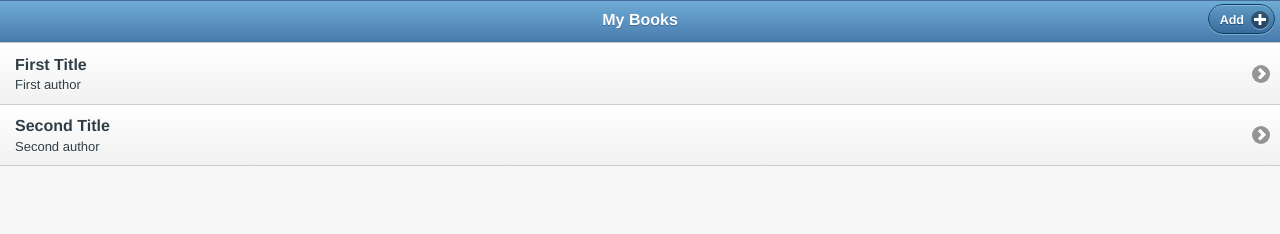
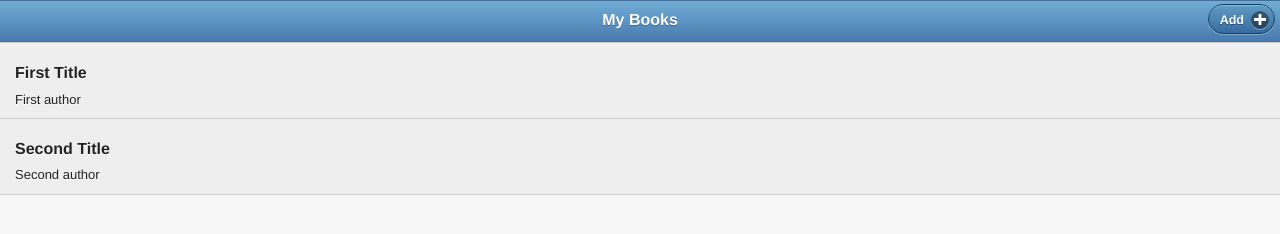
Before and after one commit to gdumitrescu/classapp, a plain HTML site: page lesson2/index.html in a window 1280 px wide. Drawn offline with Linux system fonts and the light colour scheme.

Commit message:
Update lesson 2

```diff
--- a/lesson2/index.html
+++ b/lesson2/index.html
@@ -20,8 +20,13 @@
 	</div>
 	<div data-role="content">
     <ul data-role="listview" data-theme="c" class="items-list">
-      <li><a href="#">First Title<p>First author</p></a></li>
-      <li><a href="#">Second Title<p>Second author</p></a></li>
+      <li>
+        <h3>First Title</h3>
+        <p>First author</p>
+      </li>
+        <li><h3>Second Title</h3>
+        <p>Second author</p>
+      </li>
     </ul>
 	</div>
 </div>
```
